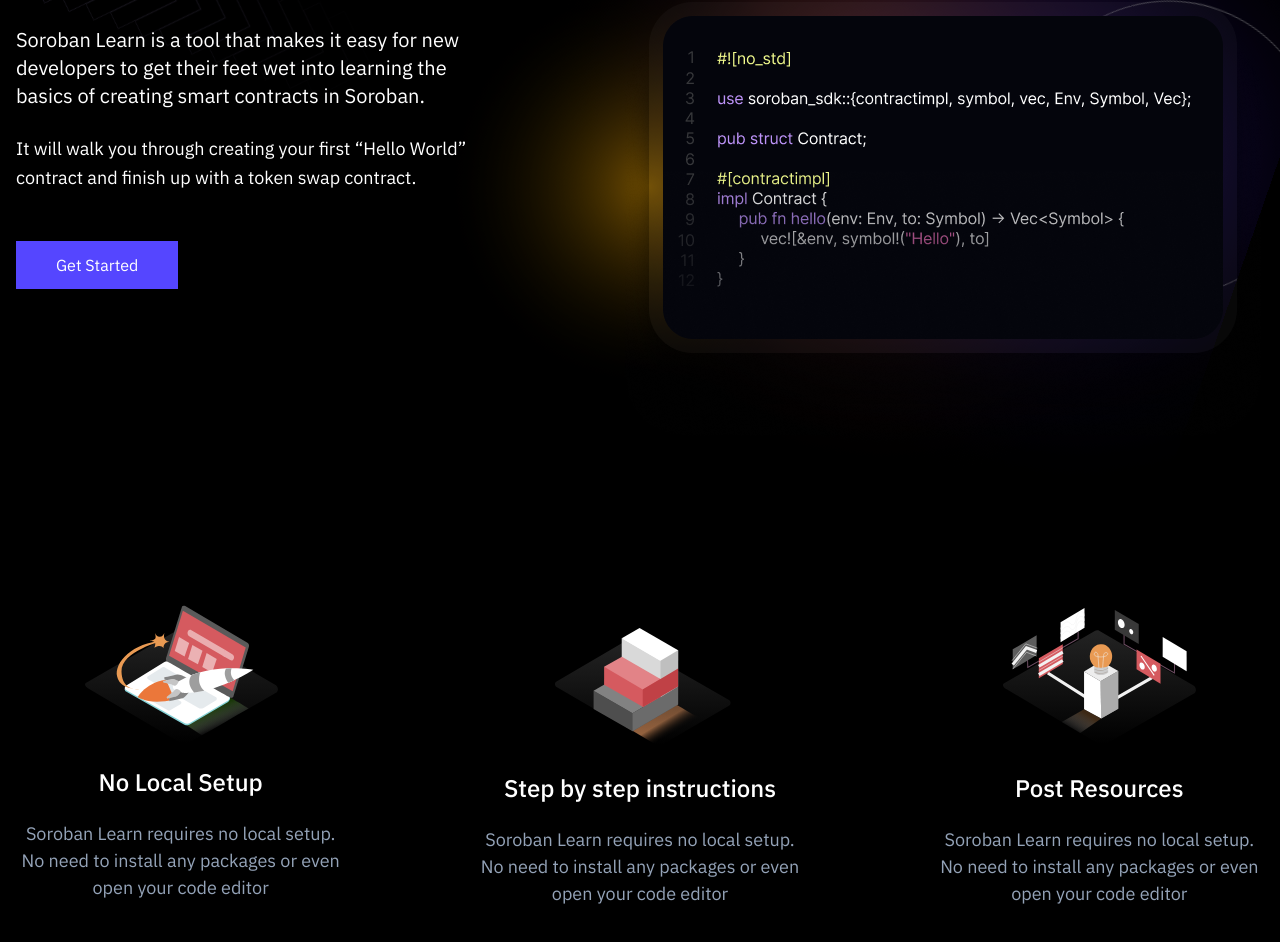
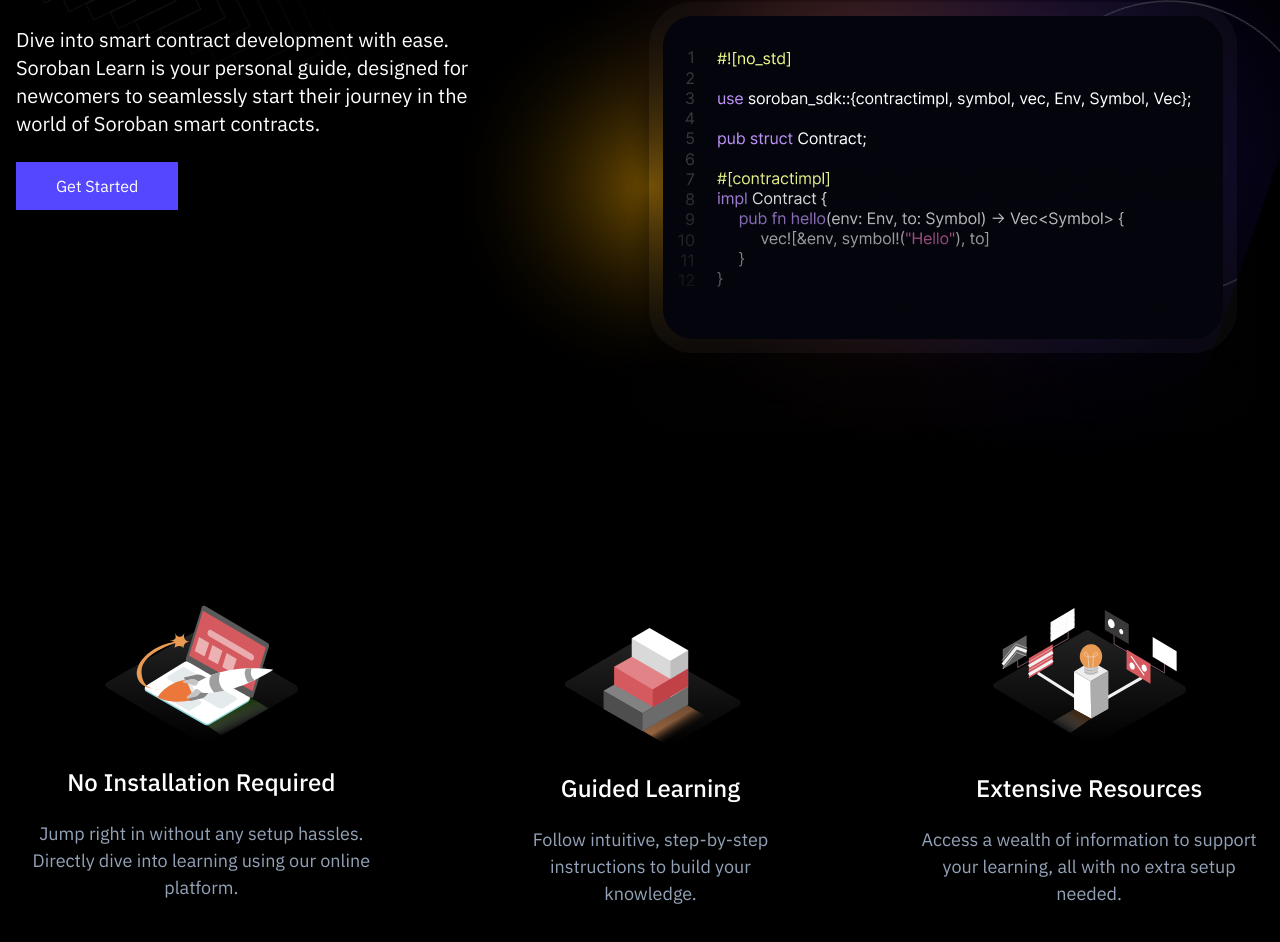
Before and after one commit to Soroban-Learn/soroban-learn-new, a Next.js app: page / in a window 1280 px wide. Shown: the part 500-1442 px from the top of the page. Built offline with nearby package versions, Linux system fonts and the light colour scheme.

Commit message:
home page content updates

```diff
--- a/src/app/page.tsx
+++ b/src/app/page.tsx
@@ -65,13 +65,9 @@
                 className="absolute -z-10 -top-10 -left-14 moving-image"
               />
               <p className="text-xl leading-7 text-white mb-6 mt-6">
-                Soroban Learn is a tool that makes it easy for new developers to
-                get their feet wet into learning the basics of creating smart
-                contracts in Soroban.
-              </p>
-              <p className="text-lg leading-relaxed text-gray-400 mb-12">
-                It will walk you through creating your first “Hello World”
-                contract and finish up with a token swap contract.
+                Dive into smart contract development with ease. Soroban Learn is
+                your personal guide, designed for newcomers to seamlessly start
+                their journey in the world of Soroban smart contracts.
               </p>
               <Button
                 onClick={() =>
@@ -100,22 +96,22 @@
             <div className="flex flex-col justify-center items-center text-center gap-5">
               <Image src={Rocket} alt="Rocket" className="max-w-[250px]" />
               <h2 className="text-center text-white text-[24px] font-medium">
-                No Local Setup
+                No Installation Required
               </h2>
               <p className="text-center text-slate-400 text-[18px] font-normal">
-                Soroban Learn requires no local setup. No need to install any
-                packages or even open your code editor
+                Jump right in without any setup hassles. Directly dive into
+                learning using our online platform.
               </p>
             </div>
 
             <div className="flex flex-col justify-center items-center text-center gap-5">
               <Image src={Steps} alt="Steps" className="max-w-[250px]" />
               <h2 className="text-center text-white text-[24px] font-medium">
-                Step by step instructions
+                Guided Learning
               </h2>
               <p className="text-center text-slate-400 text-[18px] font-normal">
-                Soroban Learn requires no local setup. No need to install any
-                packages or even open your code editor
+                Follow intuitive, step-by-step instructions to build your
+                knowledge.
               </p>
             </div>
 
@@ -126,11 +122,11 @@
                 className="max-w-[250px]"
               />
               <h2 className="text-center text-white text-[24px] font-medium">
-                Post Resources
+                Extensive Resources
               </h2>
               <p className="text-center text-slate-400 text-[18px] font-normal">
-                Soroban Learn requires no local setup. No need to install any
-                packages or even open your code editor
+                Access a wealth of information to support your learning, all
+                with no extra setup needed.
               </p>
             </div>
           </div>
```
